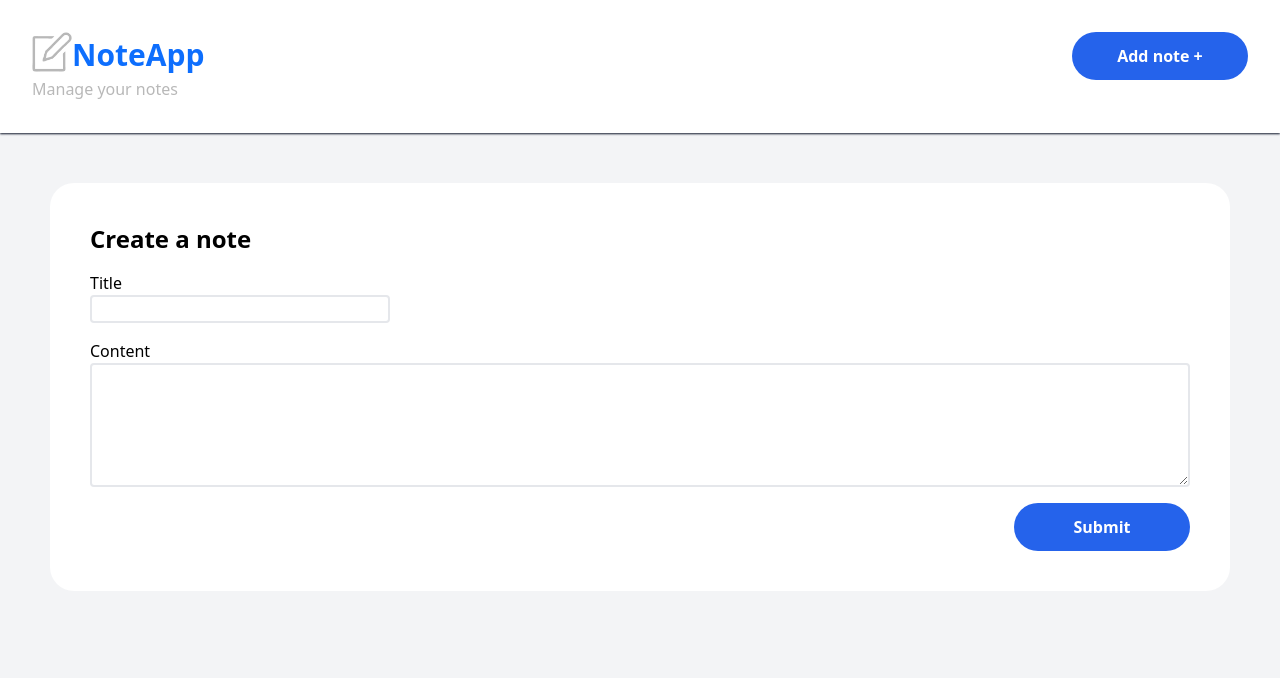
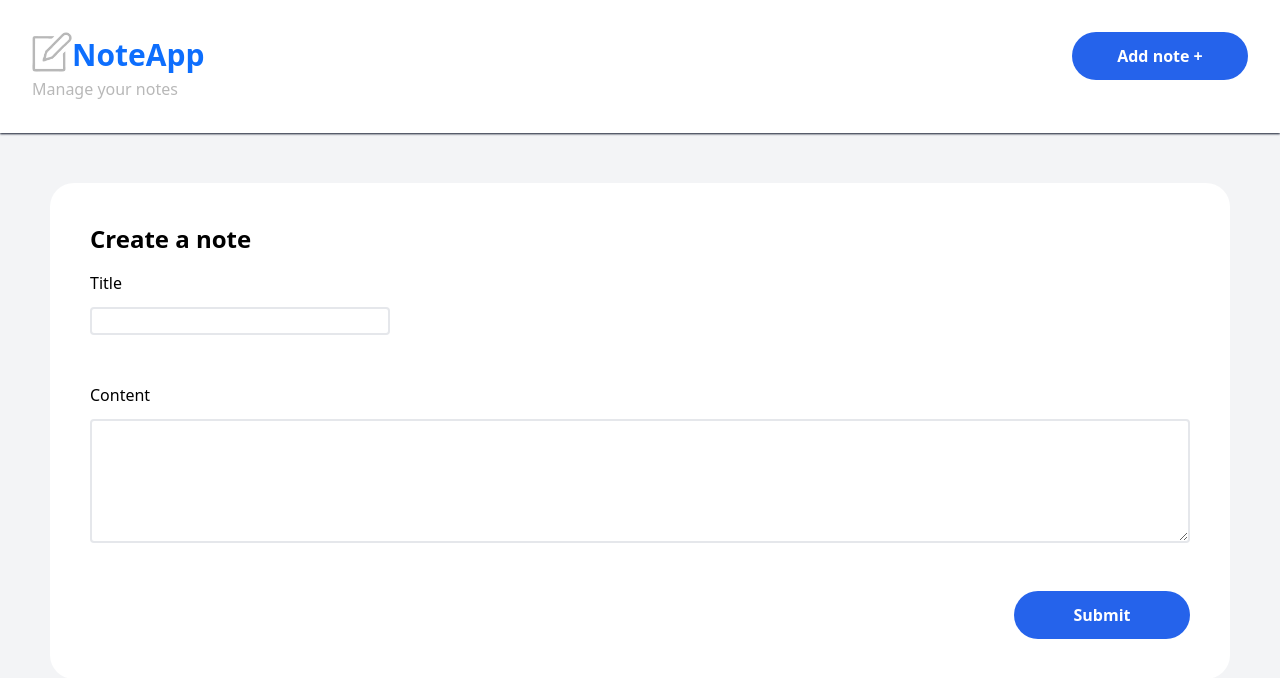
Before and after one commit to Heriiniiaina/Notes_App, a React (Vite) app: page /note/new in a window 1280 px wide. Shown: the top 678 px of the page. Built offline with nearby package versions, Linux system fonts and the light colour scheme; data requests are answered from the project's data file.

Commit message:
validator

```diff
--- a/src/components/FiealdError/FieldError.tsx
+++ b/src/components/FiealdError/FieldError.tsx
@@ -6,7 +6,7 @@ type Props = {
 
 const FieldError = ({msg}:Props) => {
   return (
-    <span className="text-red-500" >{msg}</span>
+    <span className="text-red-500 absolute left-0 -bottom-7 text-sm" >{msg}</span>
   )
 }
 
--- a/src/components/NoteForm/NoteForm.tsx
+++ b/src/components/NoteForm/NoteForm.tsx
@@ -43,14 +43,14 @@ const NoteForm = ({ title,onClickEdit,onClickTrash,onSubmit }: FormProps) => {
         </div>
     )
     const titleInput = (
-        <div className='flex flex-col relative'>
+        <div className='flex flex-col relative mb-8 gap-y-3'>
             <label htmlFor="">Title</label>
             <input onChange={updateFormValue} type="text" name='title' className='border-2 rounded max-w-[300px]' />
             <FieldError msg={formError.title}/>
         </div>
     )
     const contentInput = (
-        <div className='flex flex-col relative'>
+        <div className='flex flex-col relative mb-8 gap-y-3'>
             <label htmlFor="">Content</label>
             <textarea onChange={updateFormValue} name='content' rows={5} className="border-2 rounded " />
             <FieldError msg={formError.content}/>
```
